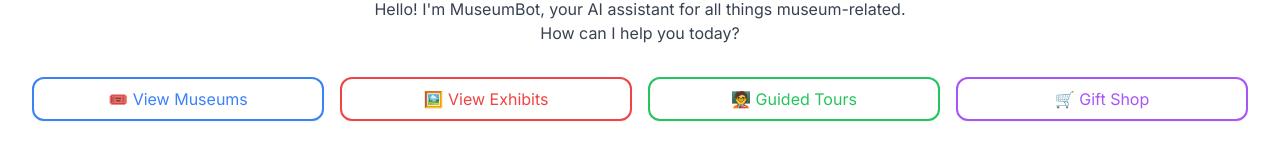
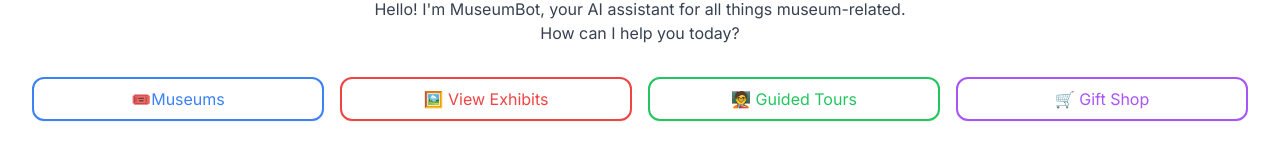
Before and after one commit to deonmenezes/museumChatbot, a Next.js app in the folder museumchat/: page / in a window 1280 px wide. Shown: the part 239-390 px from the top of the page. Built offline with nearby package versions, Linux system fonts and the light colour scheme.

Commit message:
commiting the simplicity

```diff
--- a/museumchat/src/app/page.tsx
+++ b/museumchat/src/app/page.tsx
@@ -122,7 +122,7 @@
           <div className="grid grid-cols-2 sm:grid-cols-4 gap-4 mb-8">
             <Link href="/exploremuseum.tsx">
               <button className="w-full bg-white border-2 border-blue-500 text-blue-500 px-4 py-2 rounded-xl flex items-center justify-center shadow-sm hover:bg-blue-500 hover:text-white transition">
-                🎟️ View Museums
+                🎟️Museums
               </button>
             </Link>
             <Link href="/">
```
